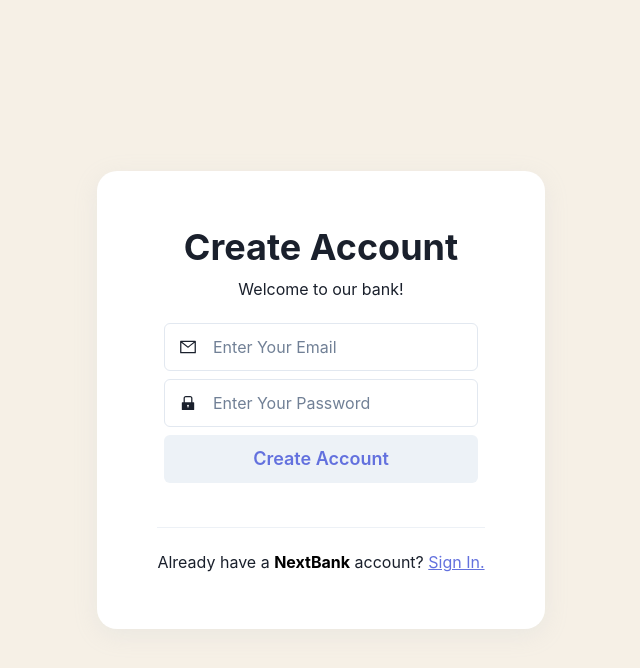
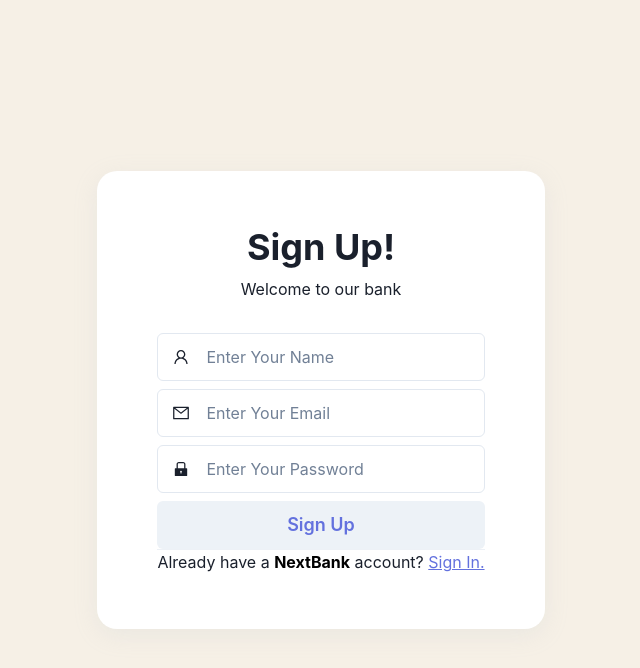
Before and after one commit to NicolasLopes7/next-bank, a Next.js app: page / in a window 1280 px wide. Both pictures are taken after a click on the link "Sign Up.". Shown: the top 668 px of the page, without its empty margins (319-959 px from the left). Built offline with nearby package versions, Linux system fonts and the light colour scheme.

Commit message:
feat(login): wire up with backend (#1)

```diff
--- a/src/components/primitives/Flex.tsx
+++ b/src/components/primitives/Flex.tsx
@@ -1,8 +1,8 @@
-import { Box } from '@chakra-ui/react';
+import { Box, BoxProps } from '@chakra-ui/react';
 import { CSSProperties, PropsWithChildren } from 'react';
 
-type FlexProps = PropsWithChildren<{ style?: CSSProperties }>;
-export const Flex = ({ style, children }: FlexProps) => {
+type FlexProps = PropsWithChildren<{ style?: CSSProperties }> & BoxProps;
+export const Flex = ({ style, children, ...props }: FlexProps) => {
   return (
     <Box
       style={{
@@ -13,6 +13,7 @@ export const Flex = ({ style, children }: FlexProps) => {
         display: 'flex',
         ...style,
       }}
+      {...props}
     >
       {children}
     </Box>
--- a/src/contexts/auth/index.tsx
+++ b/src/contexts/auth/index.tsx
@@ -8,14 +8,14 @@ import {
 import { AUTHORIZATION_TOKEN } from '../../constants/localStorage';
 import { api } from '../../services/api';
 import { noop } from '../../utils/noop';
-import { Authenticate } from './types';
+import { AuthContextType, Authenticate, CreateAccount } from './types';
 
 const DEFAULT_STATE = {
   isAuthorized: false,
   authenticate: noop as unknown as Authenticate,
+  createAccount: noop as unknown as CreateAccount,
 };
 
-type AuthContextType = { isAuthorized: boolean; authenticate: Authenticate };
 export const AuthContext = createContext<AuthContextType>(DEFAULT_STATE);
 
 export const AuthProvider = ({ children }: PropsWithChildren<{}>) => {
@@ -40,8 +40,15 @@ export const AuthProvider = ({ children }: PropsWithChildren<{}>) => {
     setAuthorized(true);
   };
 
+  const createAccount: CreateAccount = async (userData) => {
+    const { data } = await api.post('/users', userData);
+
+    localStorage.setItem(AUTHORIZATION_TOKEN, data.token);
+    setAuthorized(true);
+  };
+
   return (
-    <AuthContext.Provider value={{ isAuthorized, authenticate }}>
+    <AuthContext.Provider value={{ isAuthorized, authenticate, createAccount }}>
       {children}
     </AuthContext.Provider>
   );
--- a/src/pages/login/components/LoginContainer.tsx
+++ b/src/pages/login/components/LoginContainer.tsx
@@ -1,70 +1,13 @@
-import {
-  Box,
-  Button,
-  CircularProgress,
-  Heading,
-  Input,
-  InputGroup,
-  InputLeftElement,
-  Text,
-} from '@chakra-ui/react';
-import { AxiosError } from 'axios';
 import { useState } from 'react';
-import { AiFillLock, AiOutlineMail } from 'react-icons/ai';
 import { Flex } from '../../../components/primitives/Flex';
-import { useAuth } from '../../../contexts/auth';
 import { theme } from '../../../theme';
-import { ChangeLoginMode } from './ChangeLoginMode';
+import { SignIn } from './SignIn';
+import { SignUp } from './SignUp';
 
 export type LoginMode = 'signin' | 'signup';
 
-const stringsMapByMode = {
-  signin: {
-    title: 'Sign in',
-    description: 'Welcome Back!',
-  },
-  signup: {
-    title: 'Create Account',
-    description: 'Welcome to our bank!',
-  },
-};
-
 export const LoginContainer = () => {
   const [mode, setMode] = useState<LoginMode>('signin');
-  const [email, setEmail] = useState('');
-  const [password, setPassword] = useState('');
-  const [error, setError] = useState('');
-  const [isLoading, setLoading] = useState(false);
-  const { authenticate } = useAuth();
-  const strings = stringsMapByMode[mode];
-
-  const handleChangeLoginMode = () => {
-    if (mode === 'signin') {
-      setMode('signup');
-      return;
-    }
-    setMode('signin');
-  };
-
-  const handleAuthenticate = async () => {
-    setError('');
-    if (!email || !password) {
-      setError('Empty Email/Password');
-      return;
-    }
-    if (mode === 'signin') {
-      try {
-        setLoading(true);
-        await authenticate({ email, password });
-      } catch (error) {
-        setError(
-          (error as AxiosError<{ message: string }>)?.response?.data?.message!
-        );
-      } finally {
-        setLoading(false);
-      }
-    }
-  };
 
   return (
     <Flex
@@ -78,53 +21,11 @@ export const LoginContainer = () => {
         height: '458px',
       }}
     >
-      <Box>
-        <Heading mb={2}>{strings.title}</Heading>
-        <Text>{strings.description}</Text>
-      </Box>
-
-      <Flex style={{ gap: 8 }}>
-        <InputGroup size="lg">
-          <InputLeftElement pointerEvents="none">
-            <AiOutlineMail />
-          </InputLeftElement>
-          <Input
-            required
-            type="email"
-            placeholder="Enter Your Email"
-            fontSize="md"
-            value={email}
-            onChange={(e) => setEmail(e.target.value)}
-          />
-        </InputGroup>
-
-        <InputGroup size="lg">
-          <InputLeftElement pointerEvents="none">
-            <AiFillLock />
-          </InputLeftElement>
-          <Input
-            required
-            type="password"
-            placeholder="Enter Your Password"
-            fontSize="md"
-            value={password}
-            onChange={(e) => setPassword(e.target.value)}
-          />
-        </InputGroup>
-
-        <Button
-          size="lg"
-          color={theme.colors.primary}
-          width="full"
-          onClick={handleAuthenticate}
-          type="submit"
-        >
-          {isLoading ? <CircularProgress /> : strings.title}
-        </Button>
-      </Flex>
-      {<Text color="red.500">{error}</Text>}
-
-      <ChangeLoginMode mode={mode} onClick={handleChangeLoginMode} />
+      {mode === 'signin' ? (
+        <SignIn changeMode={() => setMode('signup')} />
+      ) : (
+        <SignUp changeMode={() => setMode('signin')} />
+      )}
     </Flex>
   );
 };
--- /dev/null
+++ b/src/pages/login/components/SignIn.tsx
@@ -0,0 +1,96 @@
+import {
+  Box,
+  Button,
+  CircularProgress,
+  Heading,
+  Input,
+  InputGroup,
+  InputLeftElement,
+  Text,
+} from '@chakra-ui/react';
+import { AxiosError } from 'axios';
+import { useState } from 'react';
+import { AiFillLock, AiOutlineMail } from 'react-icons/ai';
+import { Flex } from '../../../components/primitives/Flex';
+import { useAuth } from '../../../contexts/auth';
+import { theme } from '../../../theme';
+import { ChangeLoginMode } from './ChangeLoginMode';
+
+type SignInProps = { changeMode: () => void };
+export const SignIn = ({ changeMode }: SignInProps) => {
+  const [email, setEmail] = useState('');
+  const [password, setPassword] = useState('');
+  const [error, setError] = useState('');
+  const [isLoading, setLoading] = useState(false);
+  const { authenticate } = useAuth();
+
+  const handleAuthenticate = async () => {
+    setError('');
+    if (!email || !password) {
+      setError('Empty Email/Password');
+      return;
+    }
+    try {
+      setLoading(true);
+      await authenticate({ email, password });
+    } catch (error) {
+      setError(
+        (error as AxiosError<{ message: string }>)?.response?.data?.message!
+      );
+    } finally {
+      setLoading(false);
+    }
+  };
+
+  return (
+    <Box>
+      <Box mb={8}>
+        <Heading mb={2}>Sign In</Heading>
+        <Text>Welcome Back!</Text>
+      </Box>
+
+      <Flex style={{ gap: 8 }} mb={2}>
+        <InputGroup size="lg">
+          <InputLeftElement pointerEvents="none">
+            <AiOutlineMail />
+          </InputLeftElement>
+          <Input
+            required
+            type="email"
+            placeholder="Enter Your Email"
+            fontSize="md"
+            value={email}
+            onChange={(e) => setEmail(e.target.value)}
+          />
+        </InputGroup>
+
+        <InputGroup size="lg">
+          <InputLeftElement pointerEvents="none">
+            <AiFillLock />
+          </InputLeftElement>
+          <Input
+            required
+            type="password"
+            placeholder="Enter Your Password"
+            fontSize="md"
+            value={password}
+            onChange={(e) => setPassword(e.target.value)}
+          />
+        </InputGroup>
+
+        <Button
+          size="lg"
+          color={theme.colors.primary}
+          width="full"
+          onClick={handleAuthenticate}
+          type="submit"
+        >
+          {isLoading ? <CircularProgress /> : 'Sign In'}
+        </Button>
+      </Flex>
+      {<Text color="red.500">{error}</Text>}
+
+      <ChangeLoginMode mode={'signin'} onClick={changeMode} />
+    </Box>
+  );
+};
--- /dev/null
+++ b/src/pages/login/components/SignUp.tsx
@@ -0,0 +1,107 @@
+import {
+  Box,
+  Button,
+  CircularProgress,
+  Heading,
+  Input,
+  InputGroup,
+  InputLeftElement,
+  Text,
+} from '@chakra-ui/react';
+import { AxiosError } from 'axios';
+import { useState } from 'react';
+import { AiFillLock, AiOutlineMail, AiOutlineUser } from 'react-icons/ai';
+import { Flex } from '../../../components/primitives/Flex';
+import { useAuth } from '../../../contexts/auth';
+import { theme } from '../../../theme';
+import { ChangeLoginMode } from './ChangeLoginMode';
+
+type SignUpProps = { changeMode: () => void };
+export const SignUp = ({ changeMode }: SignUpProps) => {
+  const [name, setName] = useState('');
+  const [email, setEmail] = useState('');
+  const [password, setPassword] = useState('');
+  const [error, setError] = useState('');
+  const [isLoading, setLoading] = useState(false);
+  const { createAccount } = useAuth();
+
+  const handleAuthenticate = async () => {
+    setError('');
+
+    try {
+      setLoading(true);
+      await createAccount({ email, password, name });
+    } catch (error) {
+      setError(
+        (error as AxiosError<{ message: string }>)?.response?.data?.message!
+      );
+    } finally {
+      setLoading(false);
+    }
+  };
+
+  return (
+    <Box>
+      <Box mb={8}>
+        <Heading mb={2}>Sign Up!</Heading>
+        <Text>Welcome to our bank</Text>
+      </Box>
+
+      <Flex style={{ gap: 8 }}>
+        <InputGroup size="lg">
+          <InputLeftElement pointerEvents="none">
+            <AiOutlineUser />
+          </InputLeftElement>
+          <Input
+            required
+            type="email"
+            placeholder="Enter Your Name"
+            fontSize="md"
+            value={name}
+            onChange={(e) => setName(e.target.value)}
+          />
+        </InputGroup>
+        <InputGroup size="lg">
+          <InputLeftElement pointerEvents="none">
+            <AiOutlineMail />
+          </InputLeftElement>
+          <Input
+            required
+            type="email"
+            placeholder="Enter Your Email"
+            fontSize="md"
+            value={email}
+            onChange={(e) => setEmail(e.target.value)}
+          />
+        </InputGroup>
+
+        <InputGroup size="lg">
+          <InputLeftElement pointerEvents="none">
+            <AiFillLock />
+          </InputLeftElement>
+          <Input
+            required
+            type="password"
+            placeholder="Enter Your Password"
+            fontSize="md"
+            value={password}
+            onChange={(e) => setPassword(e.target.value)}
+          />
+        </InputGroup>
+
+        <Button
+          size="lg"
+          color={theme.colors.primary}
+          width="full"
+          onClick={handleAuthenticate}
+          type="submit"
+        >
+          {isLoading ? <CircularProgress /> : 'Sign Up'}
+        </Button>
+      </Flex>
+      {<Text color="red.500">{error}</Text>}
+
+      <ChangeLoginMode mode={'signup'} onClick={changeMode} />
+    </Box>
+  );
+};
```
Also changed, not shown: src/contexts/auth/types.ts (+9 -0 lines).
